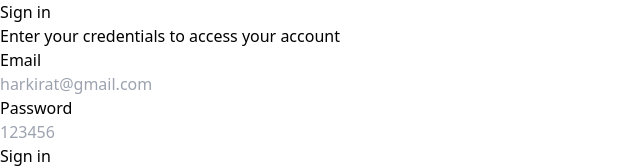
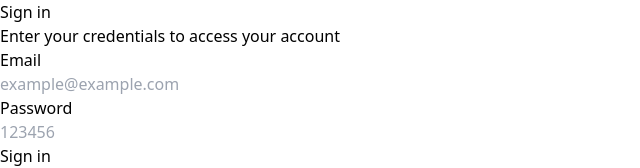
Before and after one commit to shabik-ashab/cashwave-client, a React (Vite) app: page /signin in a window 1280 px wide. Shown: the top 168 px of the page, without its empty margins (0-640 px from the left). Built offline with nearby package versions, Linux system fonts and the light colour scheme.

Commit message:
add: add placeholder for signin

```diff
--- a/src/page/Signin.jsx
+++ b/src/page/Signin.jsx
@@ -40,7 +40,7 @@ const Signin = () => {
                     <InputBox
                         value={email}
                         onChange={(e) => setEmail(e.target.value)}
-                        placeholder="harkirat@gmail.com"
+                        placeholder="example@example.com"
                         label={"Email"}
                     />
                     <InputBox
```
